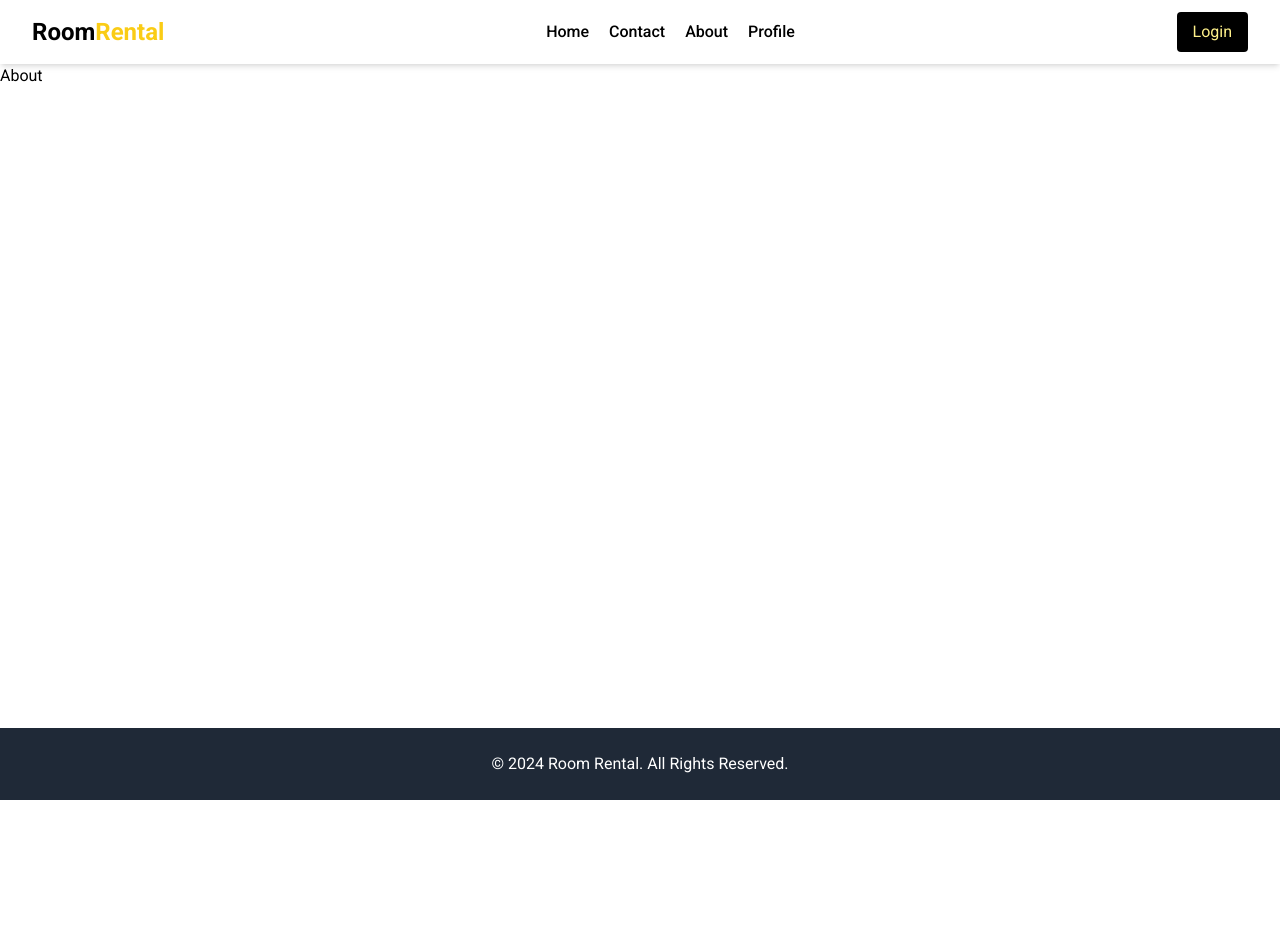
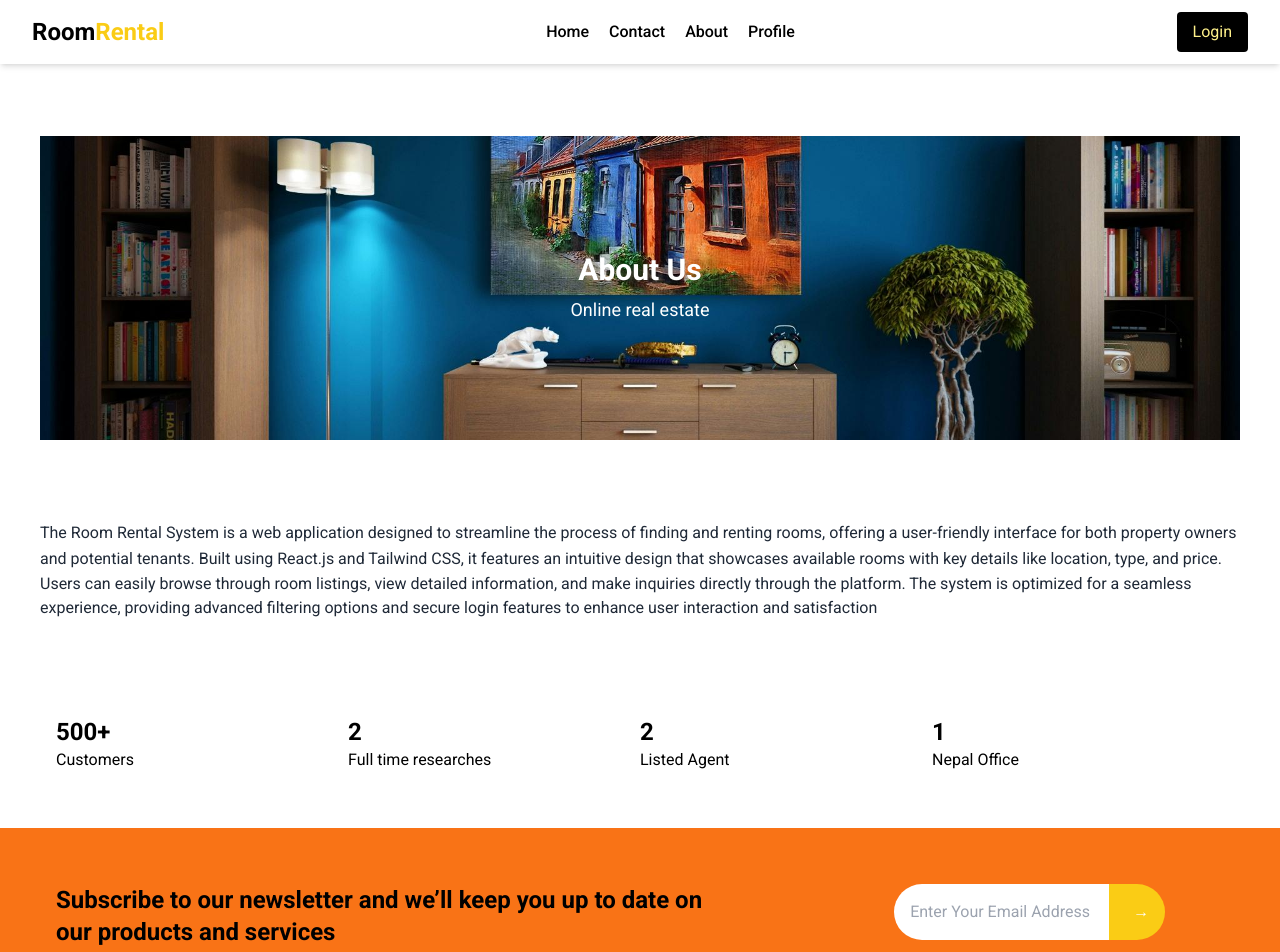
Before and after one commit to bhatta09/Room-Rental-System, a React (Vite) app: page /about in a window 1280 px wide. Shown: the top 952 px of the page. Before the commit the page ends 800 px from the top, so only its background shows below. Built offline with nearby package versions, Linux system fonts and the light colour scheme.

Commit message:
Abour us all complete

```diff
--- a/src/pages/About.jsx
+++ b/src/pages/About.jsx
@@ -1,8 +1,67 @@
 import React from 'react'
+import img from "../assets/room1.jpg"
 
 const About = () => {
   return (
-    <div>About</div>
+    <div className="flex flex-col items-center justify-center py-8">
+    <div className="bg-white  rounded-lg overflow-hidden">
+ <div className="relative">
+        <img src={img}  alt="About Us" className="w-full h-96 object-cover rounded-t-lg rounded-b-lg p-10"
+        />
+        <div className="absolute inset-0  bg-opacity-50 flex flex-col items-center justify-center">
+          <h1 className="text-3xl font-bold text-white">About Us</h1>
+          <p className="text-lg text-white mt-2">Online real estate</p>
+        </div>
+      </div>
+
+        <div className='p-10'>
+          <p className='text-gray-800 text-base leading-relaxed'> The Room Rental System is a web application designed to streamline the process
+         of finding and renting rooms, offering a user-friendly interface for both property
+         owners and potential tenants. Built using React.js and Tailwind CSS, it features an
+         intuitive design that showcases available rooms with key details like location, type,
+          and price. </p>
+           <p className='text-gray-800 text-base '>Users can easily browse through room listings, view detailed information,
+          and make inquiries directly through the platform. The system is optimized for a seamless
+           experience, providing advanced filtering options and secure login features to enhance
+           user interaction and satisfaction</p>
+        </div>
+
+        <div className='grid grid-cols-4 m-14'>
+          <div>
+          <h2 className='text-2xl font-bold'>500+</h2>
+          <p>Customers</p>
+          </div>
+          <div>
+          <h2 className='text-2xl font-bold'>2</h2>
+          <p>Full time researches</p>
+          </div>
+          <div>
+          <h2 className='text-2xl font-bold'>2</h2>
+          <p>Listed Agent</p>
+          </div>
+          <div>
+          <h2 className='text-2xl font-bold'>1</h2>
+          <p>Nepal Office</p>
+          </div>
+          </div>
+
+       <div className='flex flex-row gap-20 bg-orange-500'>
+        <div>
+          <h3 className='text-2xl p-14 font-bold'>Subscribe to our newsletter and we’ll keep you up to date on <br /> our products and services</h3>
+        </div>
+        <div className='p-14'>
+          <label>
+            <input
+            type="text"
+            placeholder='Enter Your Email Address'
+            className='rounded-l-full p-4'
+            />
+            <button className='bg-yellow-400  h-14 w-14 text-white py-2 px-6 rounded-r-full hover:bg-yellow-800 '>  → </button>
+          </label>
+        </div>
+       </div>
+      </div>
+    </div>
   )
 }
 
--- a/src/pages/AboutUs.jsx
+++ b/src/pages/AboutUs.jsx
@@ -1,4 +1,5 @@
 import img from "../assets/room1.jpg"
+import { Link } from "react-router-dom";
 const AboutUs = () => {
   return (
     <div className="bg-gray-100 flex flex-col md:flex-row items-center justify-between p-11 rounded-lg shadow-md">
@@ -16,7 +17,7 @@ const AboutUs = () => {
            user interaction and satisfaction
         </p>
         <button className="mt-4 px-6 py-2 bg-yellow-400 text-white rounded-md hover:bg-yellow-700 transition duration-300">
-          VIEW MORE →
+         <Link to="/about"> VIEW MORE → </Link>
         </button>
       </div>
 
```
